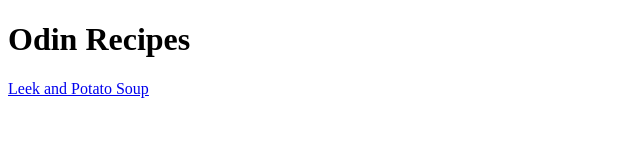
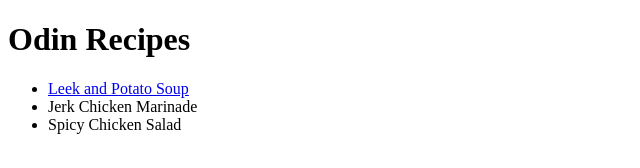
Before and after one commit to mtehalliday/odin-recipes, a plain HTML site: page index.html in a window 1280 px wide. Shown: the whole page, without its empty margins (0-640 px from the left). Drawn offline with Linux system fonts and the light colour scheme.

Commit message:
Add links to recipes to homepage

```diff
--- a/index.html
+++ b/index.html
@@ -8,6 +8,11 @@
 </head>
 <body>
     <h1>Odin Recipes</h1>
-    <a href="recipes/leek-potato-soup.html">Leek and Potato Soup</a>
+    <ul>
+        <li><a href="recipes/leek-potato-soup.html">Leek and Potato Soup</a></li>
+        <li><a href="recipes/jerk_chicken.html"></a>Jerk Chicken Marinade</li>
+        <li><a href="recipes/Spicy chicken salad.html"></a>Spicy Chicken Salad</li>
+    </ul>
+
 </body>
 </html>
```
